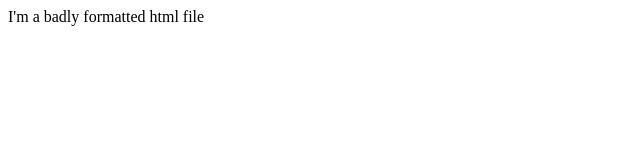
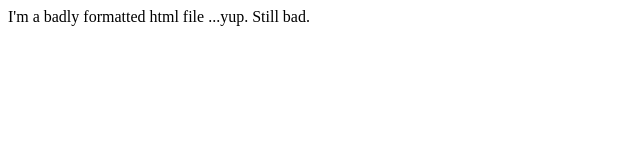
Before and after one commit to jasonblanchard/nycda-github-demo, a plain HTML site: page index.html in a window 1280 px wide. Shown: the whole page, without its empty margins (0-640 px from the left). Drawn offline with Linux system fonts and the light colour scheme.

Commit message:
Added another line

```diff
--- a/index.html
+++ b/index.html
@@ -1,3 +1,4 @@
 <div>
   I'm a badly formatted html file
+  ...yup. Still bad.
 </div>
```
